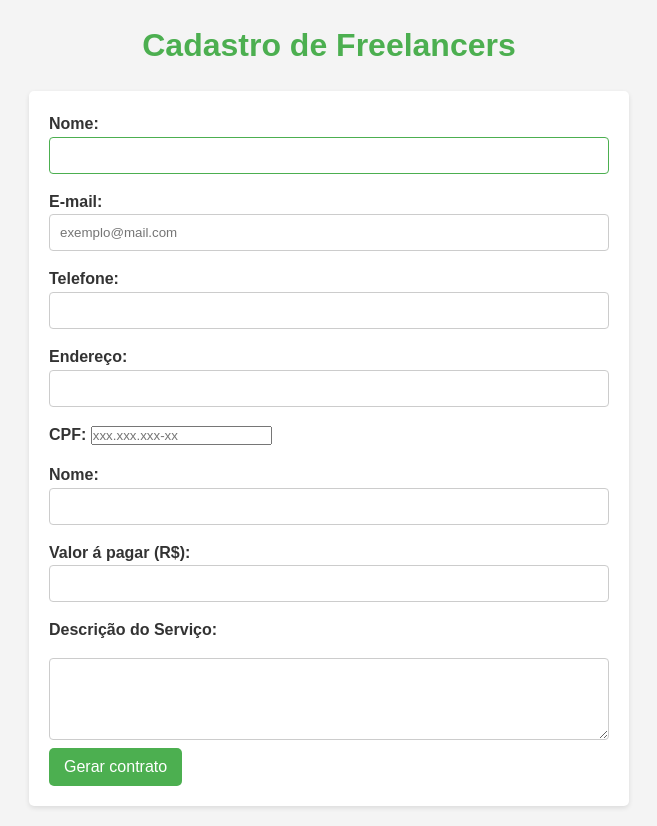
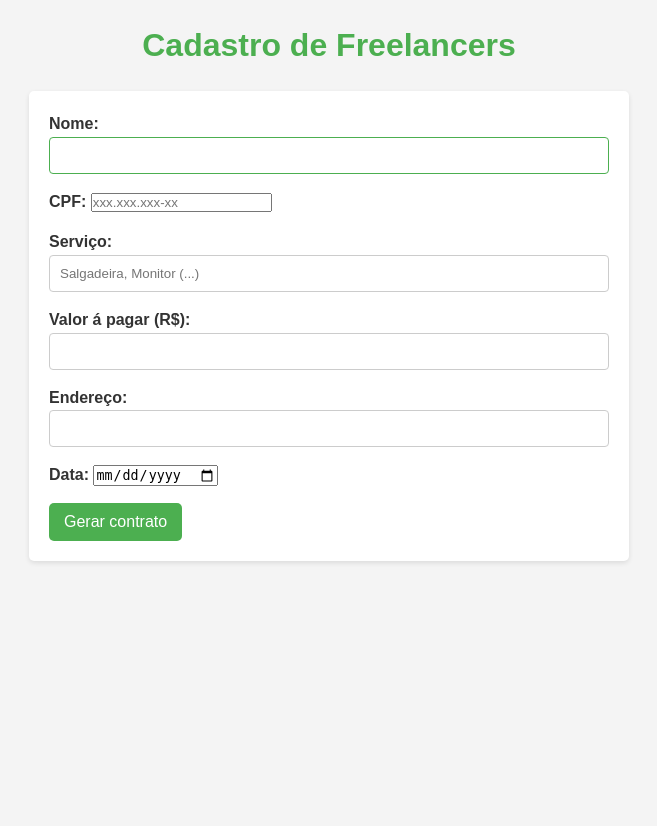
Before and after one commit to guimileib/receipts-generator, a Flask app: page /contrato in a window 1280 px wide. Shown: the whole page, without its empty margins (311-968 px from the left). After the commit the page ends 563 px from the top, so only its background shows below. Run offline with Flask 3, Linux system fonts and the light colour scheme; the visitor is signed in with stand-in values (Sample User, id 1).

Commit message:
feat: Implementing templates for contracts

```diff
--- a/templates/contrato.html
+++ b/templates/contrato.html
@@ -109,19 +109,14 @@
     <h1>Cadastro de Freelancers</h1>
 
     <form action="{{ url_for('main.gerar_contrato') }}" method="post">
-        <p><label >Nome: <input type="text" id="nome" autofocus name="nome" required></label></p>
-        <p><label >E-mail: <input type="email" id="email" name="email" placeholder="exemplo@mail.com" required></label></p>
-        <p><label >Telefone: <input type="tel" id="telefone" name="telefone" required></label></p>
-        <p><label >Endereço: <input type="text" id="endereco" name="endereco" required></label></p>
+        <p><label >Nome: <input type="text" id="nome_func" autofocus name="nome_func" required></label></p>
         <p><label >CPF: <input type="" id="cpf" name="cpf" required pattern="\d{3}\.\d{3}\.\d{3}-\d{2}" placeholder="xxx.xxx.xxx-xx" required></label></p>
-        <p><label >Nome: <input type="text" id="nome" autofocus name="servico" required></label></p>
-
+        <p><label >Serviço: <input type="text" id="servico" name="servico" placeholder="Salgadeira, Monitor (...)" required></label></p>
         <p><label>Valor á pagar (R$):
             <input type="number" id="service_value" name="service_value" step="1.00" min="0" required>
         </label></p>
-
-        <p><label>Descrição do Serviço:</label></p>
-        <textarea id="service_description" name="service_description" rows="4" cols="50" required></textarea>
+        <p><label >Endereço: <input type="text" id="endereco" name="endereco" required></label></p>
+        <p><label >Data: <input type="date" id="data" autofocus name="data" required></label></p>
 
         <button type="submit">Gerar contrato</button>
     </form>
--- a/templates/dashboard.html
+++ b/templates/dashboard.html
@@ -62,7 +62,7 @@
     <p>Você está logado.</p>
     <div>
         <a href="{{ url_for('main.register')}}">Cadastro de Clientes</a>
-        <a href="{{ url_for('main.gerar_contrato')}}">Contrato Prestação de Serviço</a>
+        <a href="{{ url_for('main.contrato')}}">Contrato Prestação de Serviço</a>
         <a href="{{ url_for('main.logout') }}">Sair</a>
 
     </div>
```
Also changed, not shown: 2 other files.
